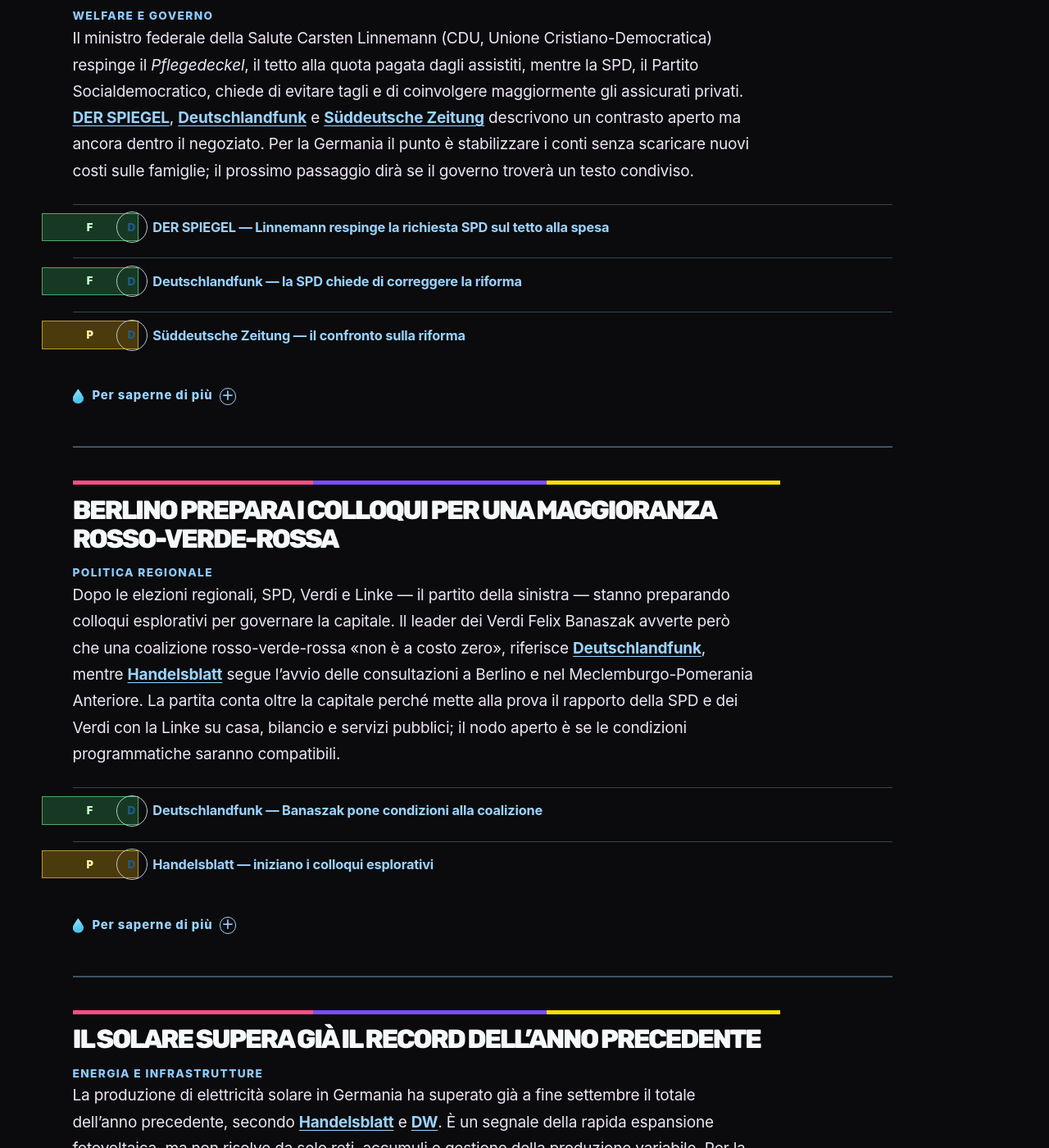
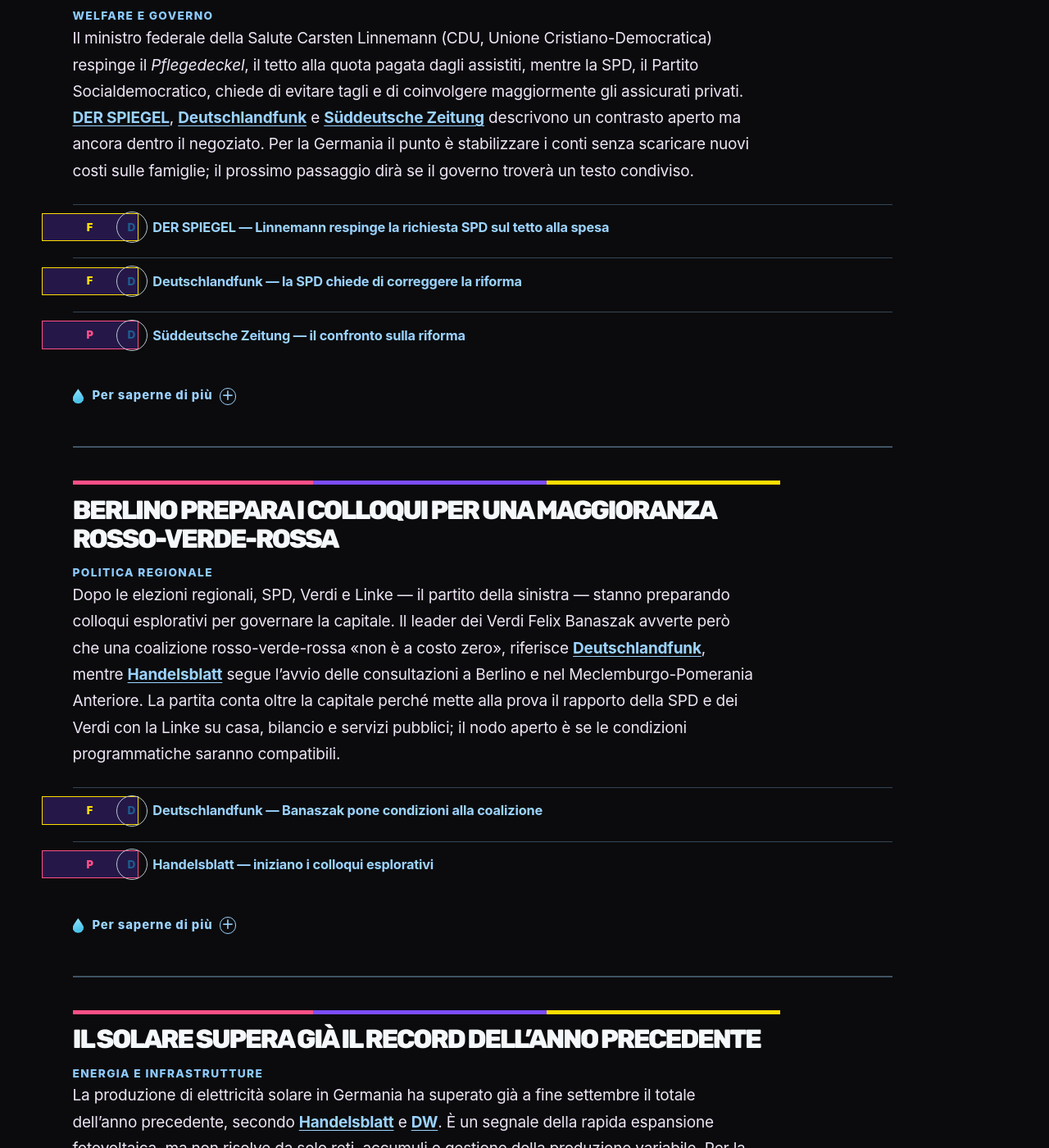
Before and after one commit to ottoottone/prj-news-mattino, a Jekyll site: the page built from index.html, in a window 1280 px wide and 1400 px high, scrolled down 996 px. Shown: the whole window at 82% size. Built offline with Jekyll 4.4.1, drawn with Linux system fonts in a browser that asks for light colours; some web fonts are replaced; the list of posts is cut into pages by our own code.

Commit message:
Use uniform palette for source labels

```diff
--- a/assets/css/briefing.css
+++ b/assets/css/briefing.css
@@ -127,6 +127,9 @@
 .theme-nord-light .source-access.free { color:#786400; border-color:#c5a900; }
 .theme-nord-light .source-access.paywall { color:#b5265d; border-color:#e93e78; }
 .theme-nord-light .source-access.official { color:#5a36c5; border-color:#6240d5; }
+.theme-nord-dark .source-access.free { background:var(--neon-plum); color:var(--neon-sun); border-color:var(--neon-sun); }
+.theme-nord-dark .source-access.paywall { background:var(--neon-plum); color:var(--neon-pink); border-color:var(--neon-pink); }
+.theme-nord-dark .source-access.official { background:var(--neon-plum); color:#c7b9ff; border-color:var(--neon-violet); }
 :focus-visible { outline:3px solid var(--briefing-yellow); outline-offset:4px; }
 .content-first-header { display:flex; justify-content:space-between; align-items:flex-end; gap:2rem; padding:1.5rem 0 2rem; border-bottom:1px solid var(--border); }
 .content-first-header h1 { color:var(--briefing-ink); font-family:"Source Serif 4",Georgia,serif; font-size:clamp(2.5rem,6vw,4.7rem); line-height:.98; letter-spacing:-.065em; margin:.45rem 0 .75rem; }
@@ -317,3 +320,6 @@
 .theme-nord-light .source-access.free { color:#786400; border-color:#c5a900; }
 .theme-nord-light .source-access.paywall { color:#b5265d; border-color:#e93e78; }
 .theme-nord-light .source-access.official { color:#5a36c5; border-color:#6240d5; }
+.theme-nord-dark .source-access.free { background:var(--neon-plum); color:var(--neon-sun); border-color:var(--neon-sun); }
+.theme-nord-dark .source-access.paywall { background:var(--neon-plum); color:var(--neon-pink); border-color:var(--neon-pink); }
+.theme-nord-dark .source-access.official { background:var(--neon-plum); color:#c7b9ff; border-color:var(--neon-violet); }
```
